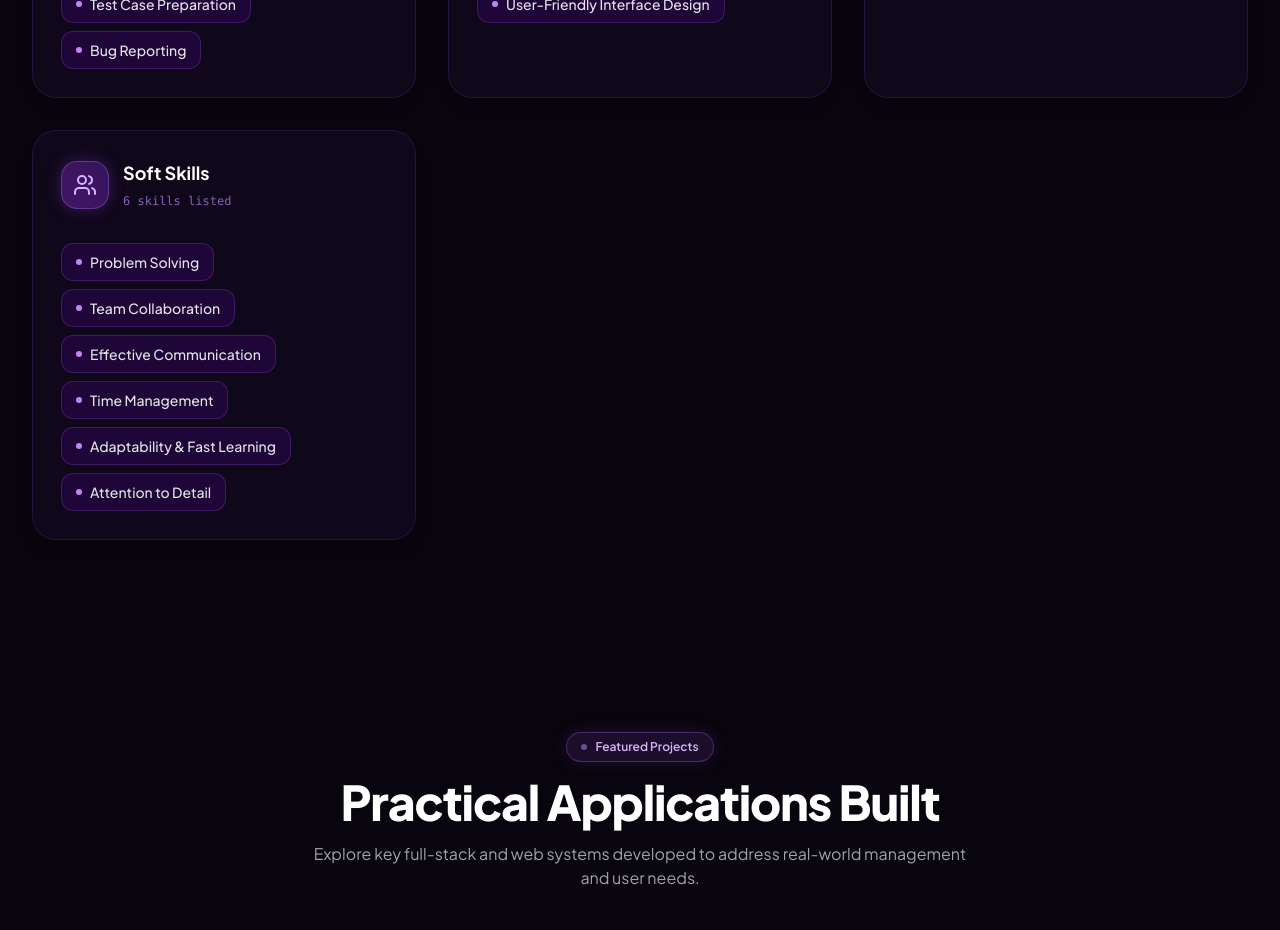
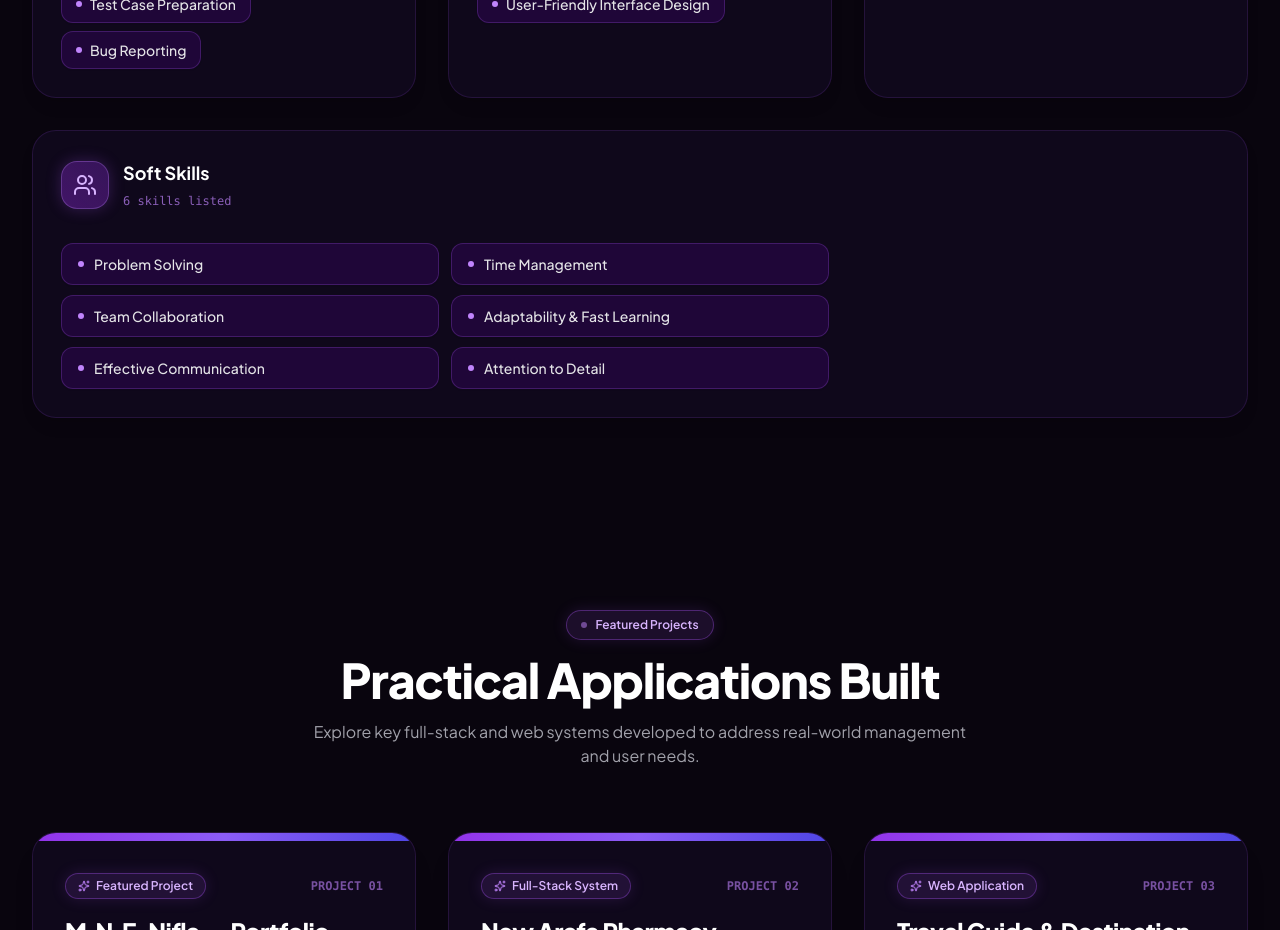
Before and after one commit to fathinifl42923-source/Portfolio, a React (Vite) app: page / in a window 1280 px wide. Shown: the part 6100-7030 px from the top of the page. Built offline with nearby package versions, Linux system fonts and the light colour scheme.

Commit message:
style: display soft skills in 2 side-by-side columns of 3 with full grid span

```diff
--- a/src/components/Skills.jsx
+++ b/src/components/Skills.jsx
@@ -41,6 +41,7 @@ export default function Skills() {
         <div className="grid grid-cols-1 md:grid-cols-2 lg:grid-cols-3 gap-6 lg:gap-8">
           {skillCategories.map((category, index) => {
             const Icon = categoryIconMap[category.iconName] || Layout;
+            const isSoftSkills = category.id === "soft-skills";
 
             return (
               <motion.div
@@ -50,7 +51,9 @@ export default function Skills() {
                 viewport={{ once: true, margin: "-50px" }}
                 transition={{ duration: 0.5, delay: index * 0.1 }}
                 whileHover={{ y: -6, transition: { duration: 0.2 } }}
-                className="group relative rounded-3xl p-7 glass-panel bg-[#130a24]/85 border border-purple-500/20 hover:border-purple-400/50 transition-all duration-300 shadow-lg hover:shadow-glow-md flex flex-col justify-between"
+                className={`group relative rounded-3xl p-7 glass-panel bg-[#130a24]/85 border border-purple-500/20 hover:border-purple-400/50 transition-all duration-300 shadow-lg hover:shadow-glow-md flex flex-col justify-between ${
+                  isSoftSkills ? "col-span-1 md:col-span-2 lg:col-span-3" : ""
+                }`}
               >
                 <div>
                   {/* Category Header */}
@@ -68,7 +71,35 @@ export default function Skills() {
                     </div>
                   </div>
 
-                  {/* Skills Pills List */}
+                  {/* Skills Pills List: 3 and 3 side-by-side for Soft Skills */}
+                  {isSoftSkills ? (
+                    <div className="grid grid-cols-1 sm:grid-cols-2 gap-3 pt-2 max-w-3xl">
+                      <div className="flex flex-col gap-2.5">
+                        {category.skills.slice(0, 3).map((skill) => (
+                          <motion.div
+                            key={skill.name}
+                            whileHover={{ scale: 1.02 }}
+                            className="px-4 py-2.5 rounded-xl bg-purple-950/40 hover:bg-purple-900/60 border border-purple-500/25 hover:border-purple-400/60 text-zinc-200 hover:text-white text-xs sm:text-sm font-medium transition-all duration-200 flex items-center gap-2.5 shadow-sm"
+                          >
+                            <span className="w-1.5 h-1.5 rounded-full bg-purple-400 group-hover:bg-purple-300 flex-shrink-0" />
+                            <span>{skill.name}</span>
+                          </motion.div>
+                        ))}
+                      </div>
+                      <div className="flex flex-col gap-2.5">
+                        {category.skills.slice(3, 6).map((skill) => (
+                          <motion.div
+                            key={skill.name}
+                            whileHover={{ scale: 1.02 }}
+                            className="px-4 py-2.5 rounded-xl bg-purple-950/40 hover:bg-purple-900/60 border border-purple-500/25 hover:border-purple-400/60 text-zinc-200 hover:text-white text-xs sm:text-sm font-medium transition-all duration-200 flex items-center gap-2.5 shadow-sm"
+                          >
+                            <span className="w-1.5 h-1.5 rounded-full bg-purple-400 group-hover:bg-purple-300 flex-shrink-0" />
+                            <span>{skill.name}</span>
+                          </motion.div>
+                        ))}
+                      </div>
+                    </div>
+                  ) : (
                     <div className="flex flex-wrap gap-2 pt-2">
                       {category.skills.map((skill) => (
                         <motion.div
@@ -81,6 +112,7 @@ export default function Skills() {
                         </motion.div>
                       ))}
                     </div>
+                  )}
                 </div>
 
               </motion.div>
```
Lines whose indentation alone changed are shown as unchanged.
